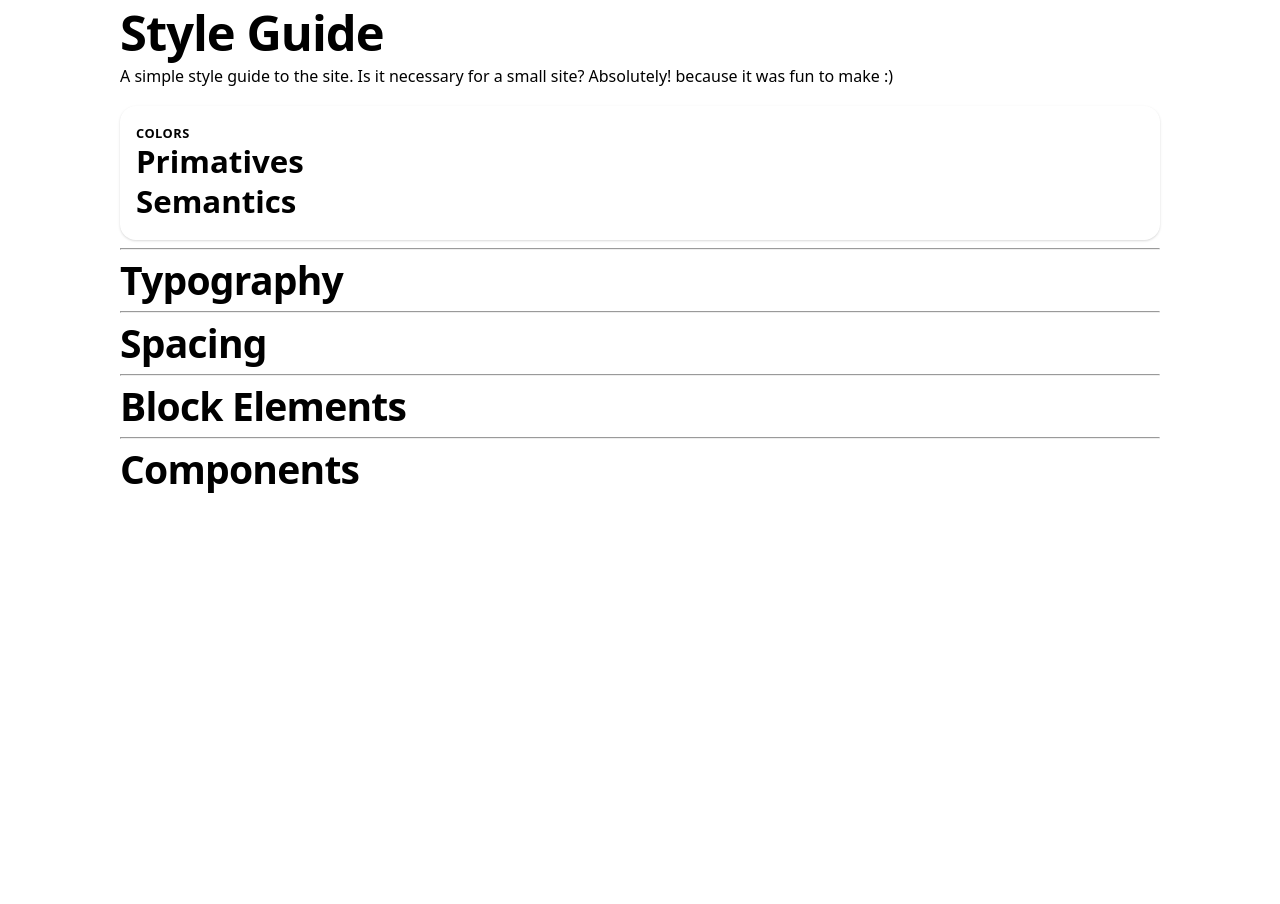
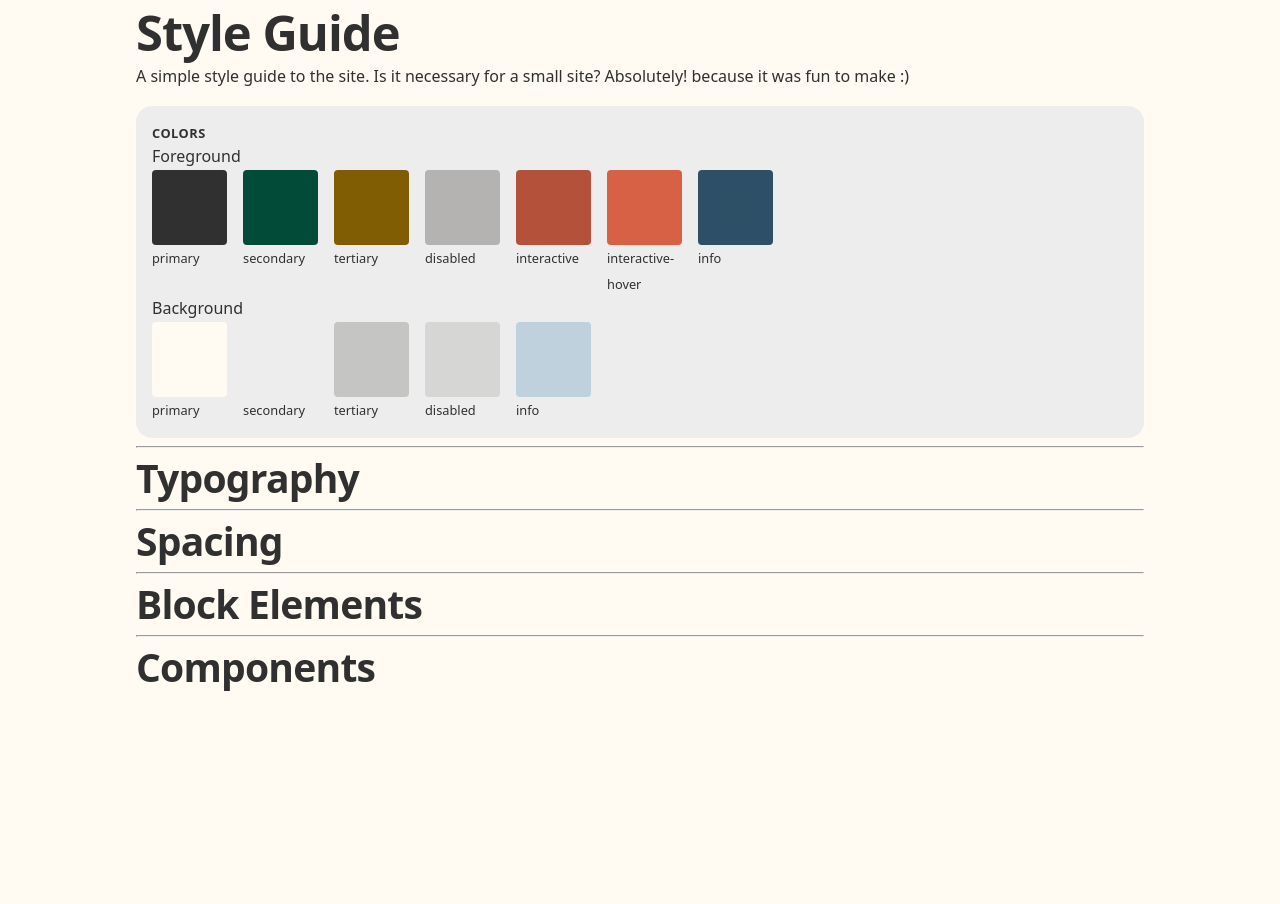
Before and after one commit to douten/minh.codes, a Jekyll site: the page built from style-guide.html, in a window 1280 px wide. Built offline with Jekyll 4.4.1, drawn with Linux system fonts in a browser that asks for light colours.

Commit message:
[3] colors? hard to decide

```diff
--- a/_layouts/default.html
+++ b/_layouts/default.html
@@ -1,14 +1,14 @@
 <!doctype html>
 <html>
     <head>
-    <meta charset="utf-8">
+        <meta charset="utf-8" />
         <title>{{ page.title }}</title>
-    <link rel="stylesheet" href="/assets/css/styles.css">
+        <link rel="stylesheet" href="/assets/css/styles.css" />
         {% if page.code_highlight != "false" %}
-        <link rel="stylesheet" href="/assets/css/code_highlight.css">
+        <link rel="stylesheet" href="/assets/css/code_highlight.css" />
         {% endif %}
     </head>
     <body>
-    {{ content }}
+        <div class="container">{{ content }}</div>
     </body>
 </html>
--- a/_sass/_helpers.scss
+++ b/_sass/_helpers.scss
@@ -2,58 +2,160 @@
 // _helpers.scss
 // ============================================
 
+// --- Foreground color ---------------
+.fg-primary {
+    color: var(--color-fg-primary);
+}
+.fg-secondary {
+    color: var(--color-fg-secondary);
+}
+.fg-tertiary {
+    color: var(--color-fg-tertiary);
+}
+.fg-disabled {
+    color: var(--color-fg-disabled);
+}
+.fg-interactive {
+    color: var(--color-fg-interactive-default);
+}
+.fg-interactive-hover {
+    color: var(--color-fg-interactive-hover);
+}
+.fg-info {
+    color: var(--color-fg-info);
+}
+
 // --- Background color ----------------------
-.bg-bg        { background-color: var(--color-bg); }
-.bg-surface   { background-color: var(--color-surface); }
-.bg-fg        { background-color: var(--color-fg); }
-.bg-muted     { background-color: var(--color-muted); }
-.bg-subtle    { background-color: var(--color-subtle); }
-.bg-primary   { background-color: var(--color-primary); }
-.bg-primary-hover   { background-color: var(--color-primary-hover); }
-.bg-border    { background-color: var(--color-border); }
-.bg-accent    { background-color: var(--color-accent); }
-.bg-accent-hover    { background-color: var(--color-accent-hover); }
-
-// --- Text color ----------------------------
-.text-bg        { color: var(--color-bg); }
-.text-surface   { color: var(--color-surface); }
-.text-fg        { color: var(--color-fg); }
-.text-muted     { color: var(--color-muted); }
-.text-subtle    { color: var(--color-subtle); }
-.text-primary   { color: var(--color-primary); }
-.text-primary-hover   { color: var(--color-primary-hover); }
-.text-accent    { color: var(--color-accent); }
-.text-accent-hover    { color: var(--color-accent-hover); }
+.bg-primary {
+    background-color: var(--color-bg-primary);
+}
+.bg-secondary {
+    background-color: var(--color-bg-secondary);
+}
+.bg-tertiary {
+    background-color: var(--color-bg-tertiary);
+}
+.bg-disabled {
+    background-color: var(--color-bg-disabled);
+}
+.bg-info {
+    background-color: var(--color-bg-info);
+}
 
 // --- Spacing scale (map) -------------------
 $spacing: (
-  "xs":  var(--space-xs),
-  "sm":  var(--space-sm),
-  "md":  var(--space-md),
-  "lg":  var(--space-lg),
-  "xl":  var(--space-xl),
-  "2xl": var(--space-2xl),
-  "3xl": var(--space-3xl),
+    "xs": var(--space-xs),
+    "sm": var(--space-sm),
+    "md": var(--space-md),
+    "lg": var(--space-lg),
+    "xl": var(--space-xl),
+    "2xl": var(--space-2xl),
+    "3xl": var(--space-3xl),
 );
 
 // --- Margin --------------------------------
 @each $key, $val in $spacing {
-  .m-#{$key}   { margin: #{$val}; }
-  .mt-#{$key}  { margin-top: #{$val}; }
-  .mr-#{$key}  { margin-right: #{$val}; }
-  .mb-#{$key}  { margin-bottom: #{$val}; }
-  .ml-#{$key}  { margin-left: #{$val}; }
-  .mx-#{$key}  { margin-left: #{$val}; margin-right: #{$val}; }
-  .my-#{$key}  { margin-top: #{$val}; margin-bottom: #{$val}; }
+    .m-#{$key} {
+        margin: #{$val};
+    }
+    .mt-#{$key} {
+        margin-top: #{$val};
+    }
+    .mr-#{$key} {
+        margin-right: #{$val};
+    }
+    .mb-#{$key} {
+        margin-bottom: #{$val};
+    }
+    .ml-#{$key} {
+        margin-left: #{$val};
+    }
+    .mx-#{$key} {
+        margin-left: #{$val};
+        margin-right: #{$val};
+    }
+    .my-#{$key} {
+        margin-top: #{$val};
+        margin-bottom: #{$val};
+    }
 }
 
 // --- Padding -------------------------------
 @each $key, $val in $spacing {
-  .p-#{$key}   { padding: #{$val}; }
-  .pt-#{$key}  { padding-top: #{$val}; }
-  .pr-#{$key}  { padding-right: #{$val}; }
-  .pb-#{$key}  { padding-bottom: #{$val}; }
-  .pl-#{$key}  { padding-left: #{$val}; }
-  .px-#{$key}  { padding-left: #{$val}; padding-right: #{$val}; }
-  .py-#{$key}  { padding-top: #{$val}; padding-bottom: #{$val}; }
+    .p-#{$key} {
+        padding: #{$val};
+    }
+    .pt-#{$key} {
+        padding-top: #{$val};
+    }
+    .pr-#{$key} {
+        padding-right: #{$val};
+    }
+    .pb-#{$key} {
+        padding-bottom: #{$val};
+    }
+    .pl-#{$key} {
+        padding-left: #{$val};
+    }
+    .px-#{$key} {
+        padding-left: #{$val};
+        padding-right: #{$val};
+    }
+    .py-#{$key} {
+        padding-top: #{$val};
+        padding-bottom: #{$val};
+    }
 }
+
+// --- Borders -------------------------------
+/* --- Border width --- */
+.border {
+    border: 1px solid var(--color-border-default);
+}
+.border-0 {
+    border: 0;
+}
+.border-2 {
+    border: 2px solid var(--color-border-default);
+}
+
+/* --- Border sides --- */
+.border-t {
+    border-top: 1px solid var(--color-border-default);
+}
+.border-r {
+    border-right: 1px solid var(--color-border-default);
+}
+.border-b {
+    border-bottom: 1px solid var(--color-border-default);
+}
+.border-l {
+    border-left: 1px solid var(--color-border-default);
+}
+
+/* --- Border color --- */
+.border-default {
+    border-color: var(--color-border-default);
+}
+.border-focus {
+    border-color: var(--color-border-focus);
+}
+.border-success {
+    border-color: var(--color-border-success);
+}
+.border-warning {
+    border-color: var(--color-border-warning);
+}
+.border-danger {
+    border-color: var(--color-border-danger);
+}
+.border-info {
+    border-color: var(--color-border-info);
+}
+
+// Block Styling
+.list-none {
+    list-style: none;
+    margin: 0;
+    padding: 0;
+}
--- a/_sass/_primaries.scss
+++ /dev/null
@@ -1,94 +0,0 @@
-:root {
-    // ============================================
-    // Scale reference (applies to every ramp below)
-    //  50  Near white, subtle background tints
-    //  100 Light backgrounds, hover states
-    //  200 Borders, dividers
-    //  300 Disabled states
-    //  400 Placeholder text
-    //  500 Main brand color (usually your starting point)
-    //  600 Pressed states, hover on primary buttons
-    //  700 Strong emphasis
-    //  800 Dark backgrounds
-    //  900 Near-black, high-contrast text
-    //  950 Darkest, often used for dark mode surfaces
-    // ============================================
-
-    // --- Neutral -------------------------------
-    --color-neutral-50: oklch(0.95 0.001 256);
-    --color-neutral-100: oklch(0.903 0.003 256);
-    --color-neutral-200: oklch(0.856 0.004 256);
-    --color-neutral-300: oklch(0.809 0.006 256);
-    --color-neutral-400: oklch(0.762 0.007 256);
-    --color-neutral-500: oklch(0.715 0.009 256);
-    --color-neutral-600: oklch(0.668 0.01 256);
-    --color-neutral-700: oklch(0.621 0.012 256);
-    --color-neutral-800: oklch(0.574 0.011 256);
-    --color-neutral-900: oklch(0.527 0.01 256);
-    --color-neutral-950: oklch(0.48 0.009 256);
-
-    // --- Orange (primary) ----------------------
-    --color-orange-50: oklch(0.95 0.027 48.687);
-    --color-orange-100: oklch(0.906 0.053 48.687);
-    --color-orange-200: oklch(0.862 0.081 48.687);
-    --color-orange-300: oklch(0.818 0.111 48.687);
-    --color-orange-400: oklch(0.774 0.143 48.687);
-    --color-orange-500: oklch(0.731 0.178 48.687);
-    --color-orange-600: oklch(0.651 0.173 48.687);
-    --color-orange-700: oklch(0.571 0.152 48.687);
-    --color-orange-800: oklch(0.491 0.13 48.687);
-    --color-orange-900: oklch(0.411 0.109 48.687);
-    --color-orange-950: oklch(0.331 0.088 48.687);
-
-    // --- Yellow (secondary)---------------------
-    --color-yellow-50: oklch(0.95 0.053 87.293);
-    --color-yellow-100: oklch(0.932 0.073 87.293);
-    --color-yellow-200: oklch(0.914 0.093 87.293);
-    --color-yellow-300: oklch(0.897 0.113 87.293);
-    --color-yellow-400: oklch(0.879 0.133 87.293);
-    --color-yellow-500: oklch(0.861 0.153 87.293);
-    --color-yellow-600: oklch(0.781 0.149 87.293);
-    --color-yellow-700: oklch(0.701 0.134 87.293);
-    --color-yellow-800: oklch(0.621 0.118 87.293);
-    --color-yellow-900: oklch(0.541 0.103 87.293);
-    --color-yellow-950: oklch(0.461 0.088 87.293);
-
-    // --- Blue ----------------------------------
-    --color-50: oklch(0.95 0.034 218.999);
-    --color-100: oklch(0.89 0.076 218.999);
-    --color-200: oklch(0.829 0.12 218.999);
-    --color-300: oklch(0.769 0.131 218.999);
-    --color-400: oklch(0.709 0.12 218.999);
-    --color-500: oklch(0.648 0.11 218.999);
-    --color-600: oklch(0.568 0.097 218.999);
-    --color-700: oklch(0.488 0.083 218.999);
-    --color-800: oklch(0.408 0.069 218.999);
-    --color-900: oklch(0.328 0.056 218.999);
-    --color-950: oklch(0.248 0.042 218.999);
-
-    // --- Green ---------------------------------
-    --color-green-50: oklch(0.95 0.054 129.945);
-    --color-green-100: oklch(0.914 0.104 129.945);
-    --color-green-200: oklch(0.879 0.107 129.945);
-    --color-green-300: oklch(0.843 0.102 129.945);
-    --color-green-400: oklch(0.807 0.098 129.945);
-    --color-green-500: oklch(0.771 0.094 129.945);
-    --color-green-600: oklch(0.691 0.084 129.945);
-    --color-green-700: oklch(0.611 0.074 129.945);
-    --color-green-800: oklch(0.531 0.065 129.945);
-    --color-green-900: oklch(0.451 0.055 129.945);
-    --color-green-950: oklch(0.371 0.045 129.945);
-
-    // --- Red -----------------------------------
-    --color-red-50: oklch(0.95 0.022 18.354);
-    --color-red-100: oklch(0.878 0.058 18.354);
-    --color-red-200: oklch(0.805 0.099 18.354);
-    --color-red-300: oklch(0.733 0.146 18.354);
-    --color-red-400: oklch(0.66 0.202 18.354);
-    --color-red-500: oklch(0.588 0.209 18.354);
-    --color-red-600: oklch(0.508 0.18 18.354);
-    --color-red-700: oklch(0.428 0.152 18.354);
-    --color-red-800: oklch(0.348 0.124 18.354);
-    --color-red-900: oklch(0.268 0.095 18.354);
-    --color-red-950: oklch(0.188 0.067 18.354);
-}
--- a/_sass/_variables.scss
+++ b/_sass/_variables.scss
@@ -5,33 +5,48 @@
 :root {
     color-scheme: light dark;
 
+    // https://maketintsandshades.com/#colors=ffb703,06d6a0,ee6c4d,457b9d,a7c957,d62828,84827D&hashtag=0&steps=20
+    // % below is based on 20 steps. (tint, shade)
+    // FG/BG combo tested in figma for AA contrast.
+    // --- Foundation Colors ---------------------
+    --color-primary: #ffb703;
+    --color-secondary: #06d6a0;
+    --color-orange: #ee6c4d; // warning
+    --color-blue: #457b9d; // info
+    --color-green: #a7c957; // success
+    --color-red: #d62828; // error
+    --color-neutral: #8b8a88;
+
     // --- Semantic color ------------------------
-    // Text
-    --color-text-primary: var(--color-neutral-900);
-    --color-text-secondary: var(--color-neutral-600);
-    --color-text-disabled: var(--color-neutral-400);
-    --color-text-inverse: var(--color-neutral-50);
-    --color-text-success: var(--color-green-700);
-    --color-text-warning: var(--color-yellow-700);
-    --color-text-danger: var(--color-red-700);
-    --color-text-info: var(--color-blue-700);
+    // Foreground
+    --color-fg-primary: light-dark(#313030, #d6d6d5); // neutral 65%, 65%
+    --color-fg-secondary: light-dark(#024b38, #e0ecc4); // secondary 65%,
+    --color-fg-tertiary: light-dark(#805c02, #ffdb81); // primary 50%,
+    --color-fg-disabled: light-dark(#b4b3b2, #5a5a58); // neutral 35%, 35%
+    --color-fg-interactive-default: light-dark(#b3513a, #f2917a); // orange 25%, 25%
+    --color-fg-interactive-hover: light-dark(#d66145, #f07b5f); // orange 10%, 10%
+    --color-fg-info: light-dark(#2d5066, #86a9bf); // blue 35%, 35%
+    // --color-fg-success: var(--etc);
+    // --color-fg-warning: var(--color-yellow-50);
+    // --color-fg-danger: var(--color-red-50);
 
     // Background
-    --color-bg-default: var(--color-neutral-50);
-    --color-bg-subtle: var(--color-neutral-100);
-    --color-bg-surface: #ffffff;
-    --color-bg-success: var(--color-green-50);
-    --color-bg-warning: var(--color-yellow-50);
-    --color-bg-danger: var(--color-red-50);
-    --color-bg-info: var(--color-blue-50);
+    --color-bg-primary: light-dark(#fffbf2, #261b00); // primary 95%, 85%
+    --color-bg-secondary: light-dark(#eeeded, #313030); // neutral 85%, 65%
+    --color-bg-tertiary: light-dark(#c5c5c4, #464544); // neutral 50%, 50%
+    --color-bg-disabled: light-dark(#d6d6d5, #261b00); // neutral 65%, 65%
+    --color-bg-info: light-dark(#bed1dd, #182b37); // blue 65%
+    // --color-bg-success: var(--etc);
+    // --color-bg-warning: var(--color-yellow-50);
+    // --color-bg-danger: var(--color-red-50);
 
     // Border
     --color-border-default: var(--color-neutral-200);
     --color-border-focus: var(--color-orange-500);
-    --color-border-success: var(--color-green-400);
-    --color-border-warning: var(--color-yellow-400);
-    --color-border-danger: var(--color-red-400);
     --color-border-info: var(--color-blue-400);
+    // --color-border-success: var(--color-green-400);
+    // --color-border-warning: var(--color-yellow-400);
+    // --color-border-danger: var(--color-red-400);
 
     // Interactive — primary
     --color-interactive-primary: var(--color-orange-500);
--- a/assets/css/styles.scss
+++ b/assets/css/styles.scss
@@ -1,6 +1,7 @@
 ---
 # this ensures Jekyll reads the file to be transformed into CSS later
 ---
+
 @use "reset";
 @use "variables";
 @use "typography";
@@ -9,12 +10,33 @@
 body {
     max-width: 1040px;
     margin: auto;
-    background-color: var(--color-bg-default);
+    background-color: var(--color-bg-primary);
+    color: var(--color-fg-primary);
+}
+
+.container {
+    padding: 0 var(--space-md);
 }
 
 .card {
     border-radius: var(--radius-lg);
-    box-shadow: var(--shadow-base);
-    background: var(--color-subtle);
+    background: var(--color-bg-secondary);
     padding: var(--space-md);
 }
+
+.swatches {
+    display: flex;
+    flex-direction: row;
+    gap: var(--space-md);
+    li {
+        max-width: 75px;
+        div {
+            height: 75px;
+            width: 75px;
+            border-radius: var(--radius-sm);
+        }
+        span {
+            font-size: var(--text-xs);
+        }
+    }
+}
--- a/style-guide.html
+++ b/style-guide.html
@@ -1,20 +1,82 @@
 ---
 layout: default
-title: Thoughts
+title: Style Guide
 code_highlight: true
 ---
+
 <h1>Style Guide</h1>
-<p>A simple style guide to the site. Is it necessary for a small site? Absolutely! because it was fun to make :)</p>
+<p>
+    A simple style guide to the site. Is it necessary for a small site?
+    Absolutely! because it was fun to make :)
+</p>
 <div class="card">
     <h2 class="eyebrow">Colors</h2>
-    <h3>Primatives</h3>
-    <h3>Semantics</h3>
+    <div>
+        <span>Foreground</span>
+        <ul class="list-none swatches">
+            <li>
+                <div style="background: var(--color-fg-primary)"></div>
+                <span>primary</span>
+            </li>
+            <li>
+                <div style="background: var(--color-fg-secondary)"></div>
+                <span>secondary</span>
+            </li>
+            <li>
+                <div style="background: var(--color-fg-tertiary)"></div>
+                <span>tertiary</span>
+            </li>
+            <li>
+                <div style="background: var(--color-fg-disabled)"></div>
+                <span>disabled</span>
+            </li>
+            <li>
+                <div
+                    style="background: var(--color-fg-interactive-default)"
+                ></div>
+                <span>interactive</span>
+            </li>
+            <li>
+                <div
+                    style="background: var(--color-fg-interactive-hover)"
+                ></div>
+                <span>interactive-hover</span>
+            </li>
+            <li>
+                <div style="background: var(--color-fg-info)"></div>
+                <span>info</span>
+            </li>
+        </ul>
+        <span>Background</span>
+        <ul class="list-none swatches">
+            <li>
+                <div style="background: var(--color-bg-primary)"></div>
+                <span>primary</span>
+            </li>
+            <li>
+                <div style="background: var(--color-bg-secondary)"></div>
+                <span>secondary</span>
+            </li>
+            <li>
+                <div style="background: var(--color-bg-tertiary)"></div>
+                <span>tertiary</span>
+            </li>
+            <li>
+                <div style="background: var(--color-bg-disabled)"></div>
+                <span>disabled</span>
+            </li>
+            <li>
+                <div style="background: var(--color-bg-info)"></div>
+                <span>info</span>
+            </li>
+        </ul>
+    </div>
 </div>
-<hr>
+<hr />
 <h2>Typography</h2>
-<hr>
+<hr />
 <h2>Spacing</h2>
-<hr>
+<hr />
 <h2>Block Elements</h2>
-<hr>
+<hr />
 <h2>Components</h2>
```
Lines whose indentation alone changed are shown as unchanged.
